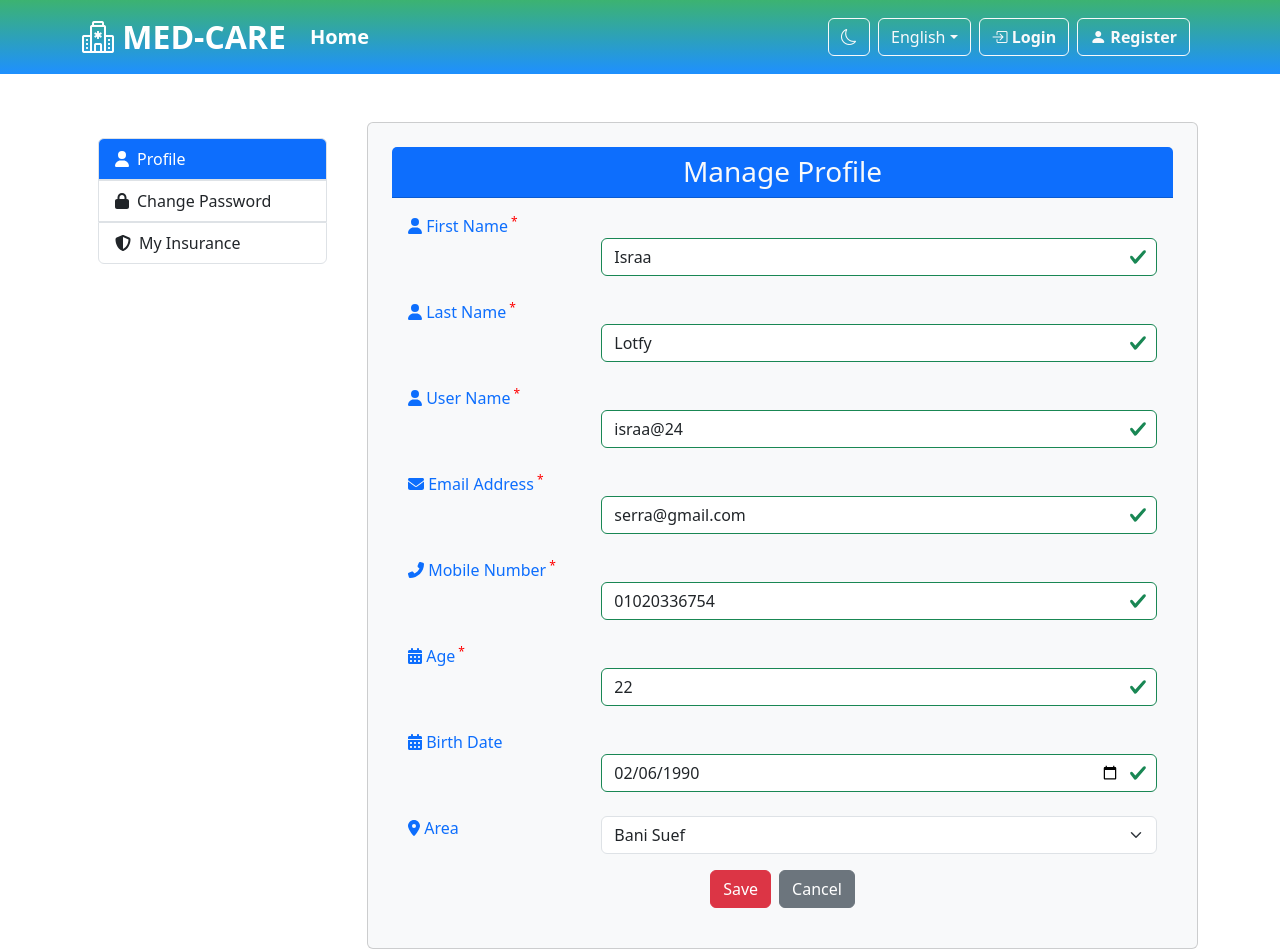
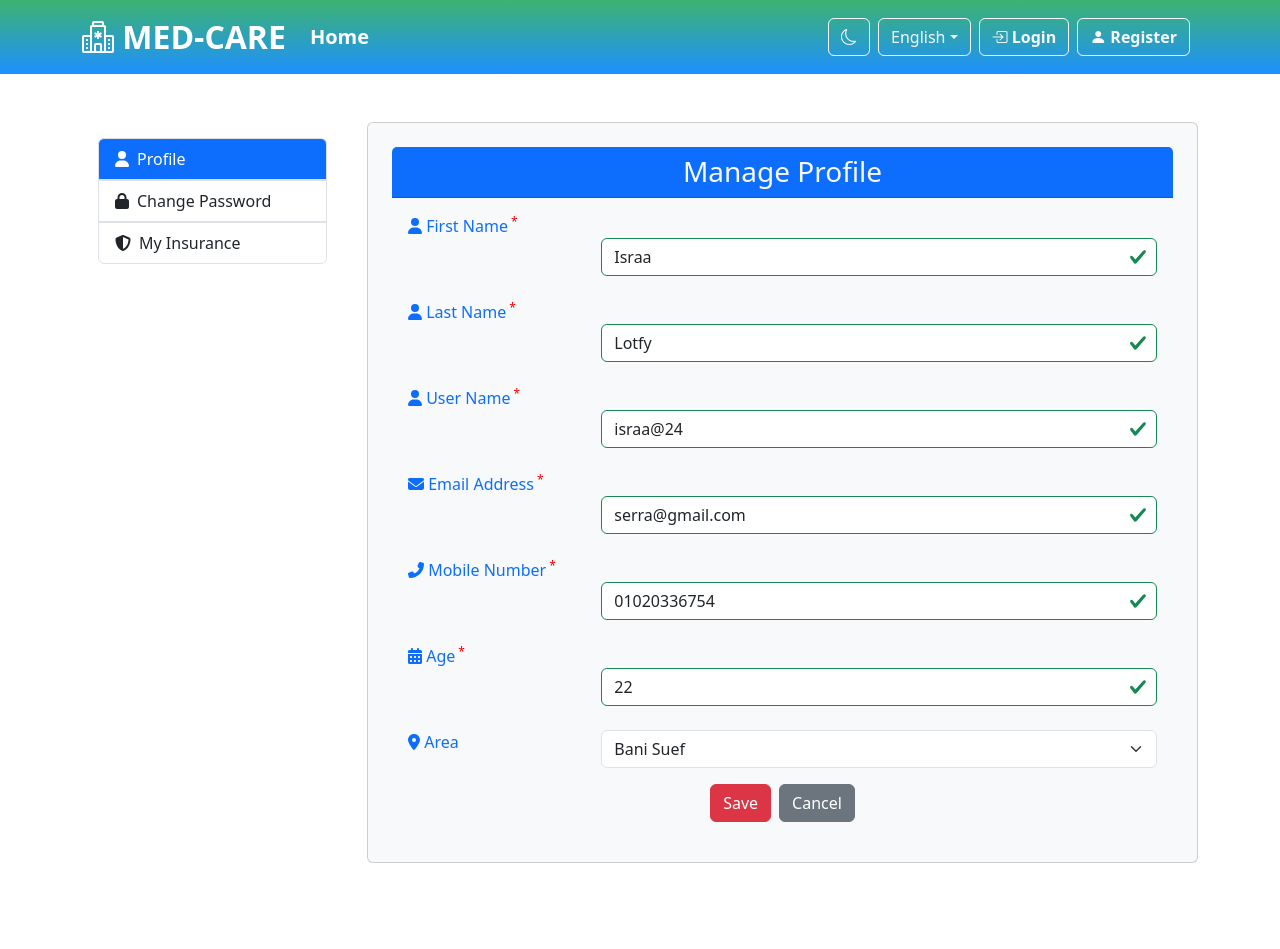
Before and after one commit to Ashryz/Med_Care, a React (Create React App) app: page /Userprofile in a window 1280 px wide. After the commit the page ends 863 px from the top, so only its background shows below. Built offline with nearby package versions, Linux system fonts and the light colour scheme.

Commit message:
delet BOD

```diff
--- a/src/Components/UserProfile/Userprofile.js
+++ b/src/Components/UserProfile/Userprofile.js
@@ -5,10 +5,6 @@ import { Input } from "../utils/inputs/inputText";
 import AlertNew from "../utils/alert/alertNew";
 import { Validations } from "../utils/validations/validation";
 import { FontAwesomeIcon } from "@fortawesome/react-fontawesome";
-import { faIconName } from '@fortawesome/free-solid-svg-icons';
-
-import Sidebar from "../SideBar/Sidebar";
-
 import {
   faUser,
   faEnvelope,
@@ -16,6 +12,8 @@ import {
   faCalendarAlt,
   faMapMarkerAlt,
 } from "@fortawesome/free-solid-svg-icons";
+
+import Sidebar from "../SideBar/Sidebar";
 
 const Userprofile = () => {
   const dummyData = {
@@ -25,7 +23,6 @@ const Userprofile = () => {
     email: "serr24a@gmail.com",
     mobileNumber: "01020336754",
     age: "22",
-    birthDate: "1990-02-06",
     area: "Bani Suef",
   };
 
@@ -40,7 +37,6 @@ const Userprofile = () => {
           email: "serra@gmail.com",
           mobileNumber: "01020336754",
           age: "22",
-          birthDate: "1990-02-06",
           area: "Bani Suef",
         };
   };
@@ -53,7 +49,6 @@ const Userprofile = () => {
     email: "",
     mobileNumber: "",
     age: "",
-    birthDate: "",
     area: "",
   });
   const [showSuccessMessage, setShowSuccessMessage] = useState(false);
@@ -79,7 +74,6 @@ const Userprofile = () => {
       username: usernameValidation.message,
       firstName: firstNameValidation.message,
       lastName: lastNameValidation.message,
-      birthDate: "",
       area: "",
     });
 
@@ -98,7 +92,6 @@ const Userprofile = () => {
         username: "",
         firstName: "",
         lastName: "",
-        birthDate: "",
         area: "",
       });
 
@@ -265,31 +258,6 @@ const Userprofile = () => {
                 </div>
                 <div className="mb-3 row">
                   <label
-                    htmlFor="birthdate"
-                    className="form-label col-sm-3 text-primary"
-                  >
-                    <FontAwesomeIcon icon={faCalendarAlt} /> Birth Date
-                  </label>
-                  <div className="col-sm-9">
-                    <Input
-                      type="date"
-                      placeholder={dummyData.birthDate}
-                      value={formData.birthDate || dummyData.birthDate}
-                      onChange={(e) =>
-                        setFormData({
-                          ...formData,
-                          birthDate: e.target.value,
-                        })
-                      }
-                      isValid={!validationMessages.birthDate}
-                      message={validationMessages.birthDate}
-                      name="birthdate"
-                      className="form-control form-control-blue"
-                    />
-                  </div>
-                </div>
-                <div className="mb-3 row">
-                  <label
                     htmlFor="area"
                     className="form-label col-sm-3 text-primary"
                   >
```
